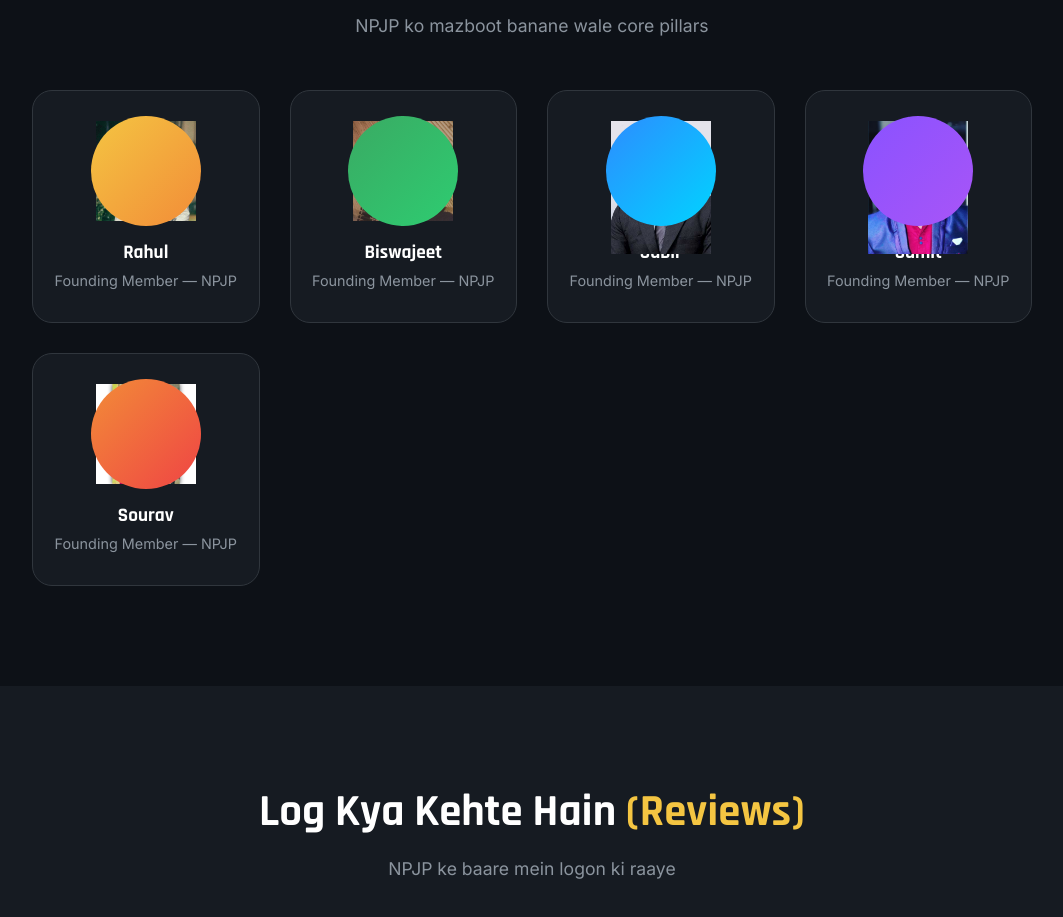
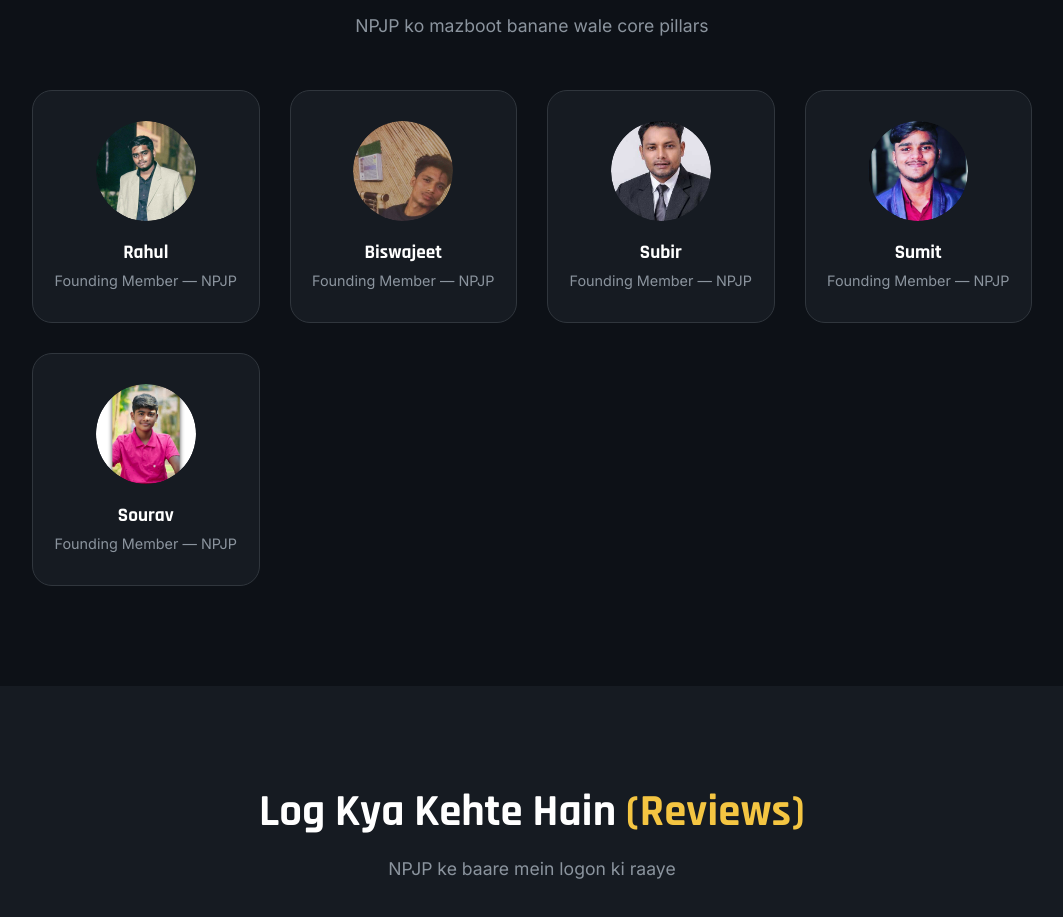
Before and after one commit to nayipeedhikajansevapariwar-NPJP/np-jp, a website: page public/index.html in a window 1280 px wide. Shown: the part 3116-4033 px from the top of the page, without its empty margins (108-1171 px from the left). Drawn offline with Linux system fonts and the light colour scheme; no server answers.

Commit message:
Update styles.css

```diff
--- a/public/styles.css
+++ b/public/styles.css
@@ -572,50 +572,35 @@ img {
     box-shadow: var(--shadow-lg);
 }
 
+/* REPLACED: member-avatar / ::before / avatar-placeholder rules (only these changed) */
 .member-avatar {
     width: 100px;
     height: 100px;
     margin: 0 auto 20px;
     position: relative;
+    overflow: hidden;
+    border-radius: 50%;
+    background: transparent;
+    padding: 0;
 }
 
 .member-avatar::before {
-    content: '';
-    position: absolute;
-    inset: -5px;
-    border-radius: 50%;
-    padding: 5px;
-}
-
-.team-card[data-color="yellow"] .member-avatar::before {
-    background: linear-gradient(135deg, var(--yellow), var(--orange));
-}
-.team-card[data-color="green"] .member-avatar::before {
-    background: linear-gradient(135deg, var(--green), #2ecc71);
-}
-.team-card[data-color="blue"] .member-avatar::before {
-    background: linear-gradient(135deg, var(--blue), #00d4ff);
-}
-.team-card[data-color="purple"] .member-avatar::before {
-    background: linear-gradient(135deg, var(--purple), #a855f7);
-}
-.team-card[data-color="orange"] .member-avatar::before {
-    background: linear-gradient(135deg, var(--orange), #ef4444);
+    display: none !important;
 }
 
 .avatar-placeholder {
+    display: none !important;
+}
+
+/* Ensure actual <img> inside avatar fills the circle */
+.member-avatar img {
+    display: block;
     width: 100%;
     height: 100%;
+    object-fit: cover;
     border-radius: 50%;
-    background: var(--bg-tertiary);
-    display: flex;
-    align-items: center;
-    justify-content: center;
-    font-size: 2.5rem;
-    font-weight: 700;
-    color: var(--text-primary);
     position: relative;
-    z-index: 1;
+    z-index: 2;
 }
 
 .member-name {
```
